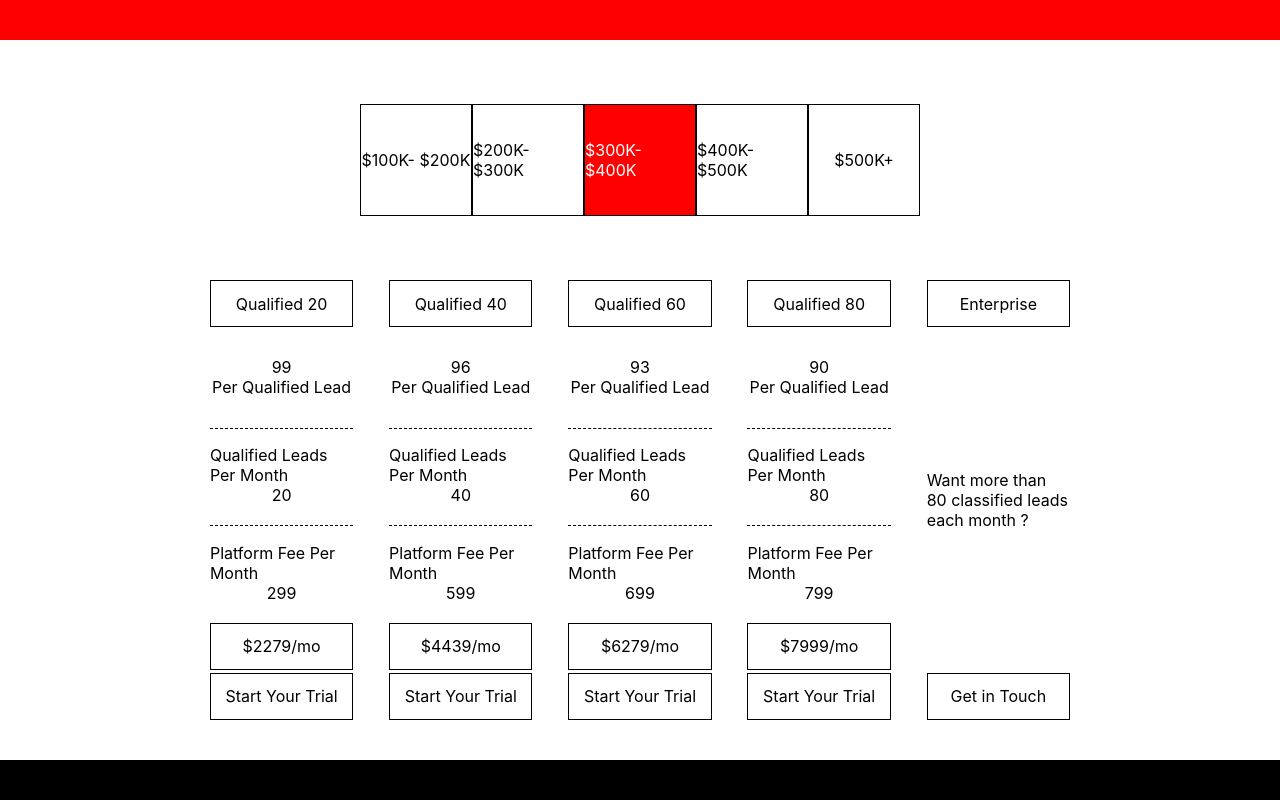
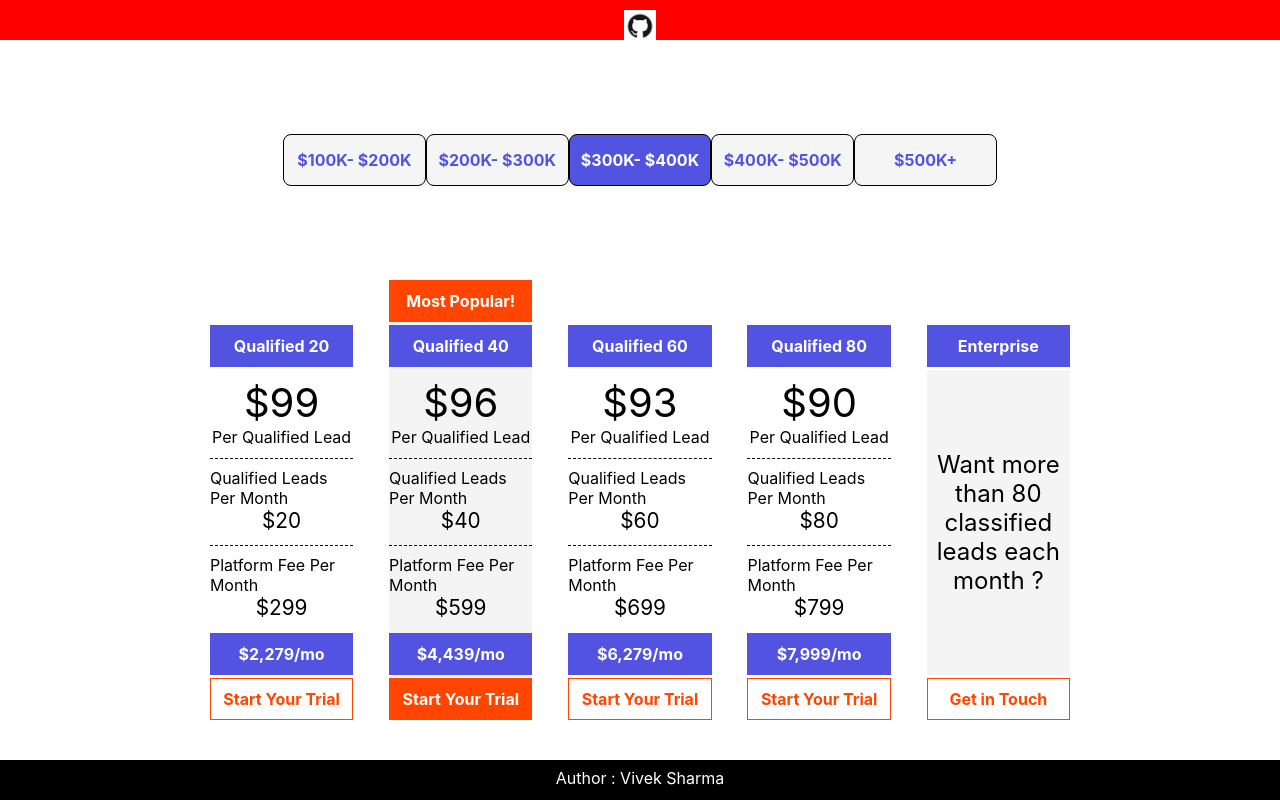
Before and after one commit to vsrandom/activity_round, a React (Create React App) app: page / in a window 1280 px wide. Built offline with nearby package versions, Linux system fonts and the light colour scheme.

Commit message:
Desktop Version Completed

```diff
--- a/src/App.js
+++ b/src/App.js
@@ -5,6 +5,7 @@ import Plan from './components/Plan/Plan'
 import Order from './components/Order/Order'
 import Modal from './components/Modal/Modal'
 import Aux from './components/Aux/Aux'
+import logo from './assets/GitHub-Mark.png'
 
 class App extends React.Component{
 
@@ -16,7 +17,7 @@ class App extends React.Component{
                 leads : 20,
                 per_qualified_lead : 69,
                 platform_fee : 299,
-                package_price : 1679,
+                package_price : '1,679',
                 value : "Start Your Trial"
             },
 
@@ -24,7 +25,7 @@ class App extends React.Component{
               leads : 40,
               per_qualified_lead : 67,
               platform_fee : 599,
-              package_price : 3279,
+              package_price : '3,279',
               value : "Start Your Trial"
             },
 
@@ -32,7 +33,7 @@ class App extends React.Component{
               leads : 60,
               per_qualified_lead : 65,
               platform_fee : 699,
-              package_price : 4599,
+              package_price : '4,599',
               value : "Start Your Trial"
             },
 
@@ -40,7 +41,7 @@ class App extends React.Component{
               leads : 80,
               per_qualified_lead : 63,
               platform_fee : 799,
-              package_price : 5839,
+              package_price : '5,839',
               value : "Start Your Trial"
             },
 
@@ -58,7 +59,7 @@ class App extends React.Component{
               leads : 20,
               per_qualified_lead : 79,
               platform_fee : 299,
-              package_price : 1879,
+              package_price : '1,879',
               value : "Start Your Trial"
           },
 
@@ -66,7 +67,7 @@ class App extends React.Component{
             leads : 40,
             per_qualified_lead : 77,
             platform_fee : 599,
-            package_price : 3679,
+            package_price : '3,679',
             value : "Start Your Trial"
           },
 
@@ -74,7 +75,7 @@ class App extends React.Component{
             leads : 60,
             per_qualified_lead : 74,
             platform_fee : 699,
-            package_price : 5139,
+            package_price : '5,139',
             value : "Start Your Trial"
           },
 
@@ -82,7 +83,7 @@ class App extends React.Component{
             leads : 80,
             per_qualified_lead : 72,
             platform_fee : 799,
-            package_price : 6559,
+            package_price : '6,559',
             value : "Start Your Trial"
           },
           enterprise : {
@@ -99,7 +100,7 @@ class App extends React.Component{
             leads : 20,
             per_qualified_lead : 99,
             platform_fee : 299,
-            package_price : 2279,
+            package_price : '2,279',
             value : "Start Your Trial"
         },
 
@@ -107,7 +108,7 @@ class App extends React.Component{
           leads : 40,
           per_qualified_lead : 96,
           platform_fee : 599,
-          package_price : 4439,
+          package_price : '4,439',
           value : "Start Your Trial"
         },
 
@@ -115,7 +116,7 @@ class App extends React.Component{
           leads : 60,
           per_qualified_lead : 93,
           platform_fee : 699,
-          package_price : 6279,
+          package_price : '6,279',
           value : "Start Your Trial"
         },
 
@@ -123,7 +124,7 @@ class App extends React.Component{
           leads : 80,
           per_qualified_lead : 90,
           platform_fee : 799,
-          package_price : 7999,
+          package_price : '7,999',
           value : "Start Your Trial"
         },
         enterprise : {
@@ -140,7 +141,7 @@ class App extends React.Component{
               leads : 20,
               per_qualified_lead : 109,
               platform_fee : 299,
-              package_price : 2479,
+              package_price : '2,479',
               value : "Start Your Trial"
           },
 
@@ -148,7 +149,7 @@ class App extends React.Component{
             leads : 40,
             per_qualified_lead : 106,
             platform_fee : 599,
-            package_price : 4839,
+            package_price : '4,839',
             value : "Start Your Trial"
           },
 
@@ -156,7 +157,7 @@ class App extends React.Component{
             leads : 60,
             per_qualified_lead : 102,
             platform_fee : 699,
-            package_price : 6819,
+            package_price : '6,819',
             value : "Start Your Trial"
           },
 
@@ -164,7 +165,7 @@ class App extends React.Component{
             leads : 80,
             per_qualified_lead : 99,
             platform_fee : 799,
-            package_price : 8719,
+            package_price : '8,719',
             value : "Start Your Trial"
           },
           enterprise : {
@@ -181,7 +182,7 @@ class App extends React.Component{
               leads : 20,
               per_qualified_lead : 129,
               platform_fee : 299,
-              package_price : 2879,
+              package_price : '2,879',
               value : "Start Your Trial"
           },
 
@@ -189,7 +190,7 @@ class App extends React.Component{
             leads : 40,
             per_qualified_lead : 125,
             platform_fee : 599,
-            package_price : 5599,
+            package_price : '5,599',
             value : "Start Your Trial"
           },
 
@@ -197,7 +198,7 @@ class App extends React.Component{
             leads : 60,
             per_qualified_lead : 121,
             platform_fee : 699,
-            package_price : 7959,
+            package_price : '7,959',
             value : "Start Your Trial"
           },
 
@@ -205,7 +206,7 @@ class App extends React.Component{
             leads : 80,
             per_qualified_lead : 117,
             platform_fee : 799,
-            package_price : 10159,
+            package_price : '10,159',
             value : "Start Your Trial"
           },
 
@@ -242,7 +243,7 @@ class App extends React.Component{
   render(){
 
     let housePrices = this.state.housePrices.map(val=>{
-      let c = [classes.homeValueContainerContent]
+      let c = [classes.homeValueItem]
       if(val == this.state.selectedPlan) c.push(classes.highLightedHome)
       return <div onClick = {()=>this.selectedHomePlan(val)} key = {val} className = {c.join(" ")}><HousePrice value = {val}/></div>
     })
@@ -262,7 +263,11 @@ class App extends React.Component{
         </Modal>
         </div>
         <div className = {classes.container}>
-          <div className = {classes.header}></div>
+          <div className = {classes.header}>
+            <div className ={classes.github}>
+                <a href = "https://www.github.com/vsrandom" ><img src = {logo}/> </a>
+            </div>
+          </div>
 
           <div className = {classes.homeValueContainer}>
               {housePrices}
@@ -272,7 +277,7 @@ class App extends React.Component{
             {selectedPlanList}
           </div>
 
-          <div className = {classes.footer}></div>
+          <div className = {classes.footer}>Author : Vivek Sharma</div>
         </div>
       </Aux>
     )
--- a/src/App.module.css
+++ b/src/App.module.css
@@ -10,6 +10,9 @@
 
 .footer{
     background : black;
+    color : white;
+    text-align: center;
+    padding : 8px;
 }
 
 .homeValueContainer{
@@ -18,18 +21,23 @@
     align-items: center;
 }
 
-.homeValueContainerContent{
+.homeValueItem{
     display : flex;
     align-items: center;
     justify-content: center;
     border : 1px solid black;
-    height: 110px;
+    height: 50px;
     width: 110px;
     cursor : pointer;
+    border-radius : 8px;
+    font-weight: bold;
+    background: whitesmoke;
+    color : #5353e2;
+    width : 11%;
 }
 
 .highLightedHome{
-    background : red;
+    background : #5353e2;
     color : white;
 }
 
@@ -39,3 +47,20 @@
     justify-content: space-around;
     margin : 0 auto;
 }
+.github{
+    text-align: center;
+}
+
+.github a{
+    text-decoration  : none;
+    color : #d4d4dc;
+  }
+
+  .github a:hover{
+    color : rgb(226, 43, 74);
+  }
+
+  .github img{
+    height : 2rem;
+    margin : 10px;
+  }
--- a/src/components/Backdrop/Backdrop.module.css
+++ b/src/components/Backdrop/Backdrop.module.css
@@ -5,5 +5,5 @@
     left : 0;
     top : 0;
     z-index : 150;
-    background-color: rgb(0,0,0,0.3);
+    background-color: rgb(0,0,0,0.6);
 }
--- a/src/components/Order/Order.js
+++ b/src/components/Order/Order.js
@@ -94,30 +94,30 @@ class Order extends React.Component{
         if(this.props.planLeads) selectedPlan = "Qualified " + this.props.planLeads
         return (
             <div className = {classes.container}>
-                <div style = {{'textAlign' :'center','color' : '#1400c6', 'font-weight': 'bold'}}>
+                <div style = {{'textAlign' :'center'}} className = {classes.text} >
                     Get Started With Squad Voice
                 </div>
                 <div className = {classes.planSelected}>
-                    <div style = {{'color' : '#1400c6'}}>Plan Selected : </div>
+                    <div className = {classes.text}>Plan Selected : </div>
                     <div style = {{'margin-left' : '15px'}}>{selectedPlan}</div>
                 </div>
                 <div>
-                    <div style = {{'color' : '#1400c6'}}>Name</div>
-                    <div><input style={{width: "100%"}} type = "text" value = {this.state.name}
+                    <div className = {classes.text}>Name</div>
+                    <div><input className = {classes.inputs} type = "text" value = {this.state.name}
                         onChange = {this.nameChangeHandler} />
                     </div>
                 </div>
                 <div className = {classes.emPhone}>
                     <div style={{width: "45%"}}>
-                        <div style = {{'color' : '#1400c6'}}>E-mail Address</div>
-                        <div><input style={{'width' : "100%"}} type = "text" value = {this.state.email}
+                        <div className = {classes.text}>E-mail Address</div>
+                        <div><input className = {classes.inputs} type = "text" value = {this.state.email}
                             onChange = {this.emailChangeHandler} />
                         </div>
                     </div>
 
                     <div style={{width: "45%"}}>
-                        <div style = {{'color' : '#1400c6'}}>Phone No.</div>
-                        <div><input style={{'width': "100%"}} type = "text" value = {this.state.phone}
+                        <div className = {classes.text}>Phone No.</div>
+                        <div><input className = {classes.inputs} type = "text" value = {this.state.phone}
                             onChange = {this.phoneChangeHandler} />
                         </div>
                     </div>
@@ -125,15 +125,15 @@ class Order extends React.Component{
 
                 <div className = {classes.leads}>
                     <div style={{width: "45%"}}>
-                        <div style = {{'color' : '#1400c6'}}>No of Leads you generate in a month</div>
-                        <div><input style={{width: "100%"}} type = "number" min="0" max="100"
+                        <div className = {classes.text}>No of Leads you generate in a month</div>
+                        <div><input className = {classes.inputs} type = "number" min="0" max="100"
                             onChange = {this.leadsChangeHandler} placeholder = "-"/>
                         </div>
                     </div>
 
                     <div style={{width: "45%"}}>
-                        <div style = {{'color' : '#1400c6'}}>Total Leads in your CRM</div>
-                        <div><input style={{width: "100%"}} placeholder = "-" type = "number" min="0"
+                        <div className = {classes.text}>Total Leads in your CRM</div>
+                        <div><input className = {classes.inputs} placeholder = "-" type = "number" min="0"
                         max="100" value = {this.state.totalLeads}
                             onChange = {this.totalLeadsHandler} />
                         </div>
@@ -142,9 +142,9 @@ class Order extends React.Component{
 
                 <div className = {classes.crmAgents}>
                     <div style={{width: "45%"}}>
-                        <div style = {{'color' : '#1400c6'}}>Which CRM do you use ?</div>
+                        <div className = {classes.text}>Which CRM do you use ?</div>
                         <div>
-                            <select style={{width: "100%"}} value = {this.state.crmValue} onChange = {this.crmHandler} >
+                            <select className = {classes.inputs} value = {this.state.crmValue} onChange = {this.crmHandler} >
                                 <option>CRM-A</option>
                                 <option>CRM-B</option>
                                 <option>CRM-C</option>
@@ -153,15 +153,15 @@ class Order extends React.Component{
                     </div>
 
                     <div style={{width: "45%"}}>
-                        <div style = {{'color' : '#1400c6'}}>No of Agents </div>
-                        <div><input style={{width: "100%"}} placeholder = "-" type = "number" min="0" max="100" value = {this.state.noAgents}
+                        <div className = {classes.text}>No of Agents </div>
+                        <div><input className = {classes.inputs} placeholder = "-" type = "number" min="0" max="100" value = {this.state.noAgents}
                             onChange = {this.noAgentsChangeHandler} />
                         </div>
                     </div>
                 </div>
 
                 <div>
-                    <div style = {{'color' : '#1400c6'}}>
+                    <div className = {classes.text}>
                         What are your biggest lead Sources ?
                     </div>
                     <div className = {classes.sources}>
@@ -188,7 +188,7 @@ class Order extends React.Component{
                 </div>
 
                 <div>
-                    <div style = {{'color' : '#1400c6'}}>
+                    <div className = {classes.text}>
                         How did you hear about us ?
                     </div>
                     <div className = {classes.sources}>
--- a/src/components/Order/Order.module.css
+++ b/src/components/Order/Order.module.css
@@ -1,6 +1,6 @@
 .container {
     display : grid;
-    grid-gap : 10px;
+    grid-gap : 15px;
     padding : 10px;
 }
 
@@ -15,13 +15,13 @@
 .emPhone{
     display: flex;
     justify-content: space-between;
-    align-items: center;
+    align-items: flex-end;
 }
 
 .leads{
     display: flex;
     justify-content: space-between;
-    align-items: center;
+    align-items: flex-end;
 }
 
 .crmAgents{
@@ -43,4 +43,16 @@
     color : white;
     height: 2rem;
     width: 4rem;
+    border-radius: 5px;
 }
+
+.inputs{
+    width : 100%;
+    height : 1.5rem;
+}
+
+.text{
+    color : #5353e2;
+    font-weight: bold;
+    margin : 3px;
+}
--- a/src/components/Plan/Plan.js
+++ b/src/components/Plan/Plan.js
@@ -1,11 +1,15 @@
 import React from "react"
 import classes from "./Plan.module.css"
+import Aux from '../Aux/Aux'
 
 const plan = (props)=>{
     if(props.leads == null)
     {
         return (
             <div className = {classes.container}>
+                <div className = {classes.popular} style = {{background : props.leads == 40 ? 'orangered' : 'white'}}>
+                    <div>Most Popular!</div>
+                </div>
                 <div className = {classes.leads}>
                     <div>Enterprise </div>
                 </div>
@@ -22,34 +26,39 @@ const plan = (props)=>{
     }
     else{
         return (
-            <div className = {classes.container}>
+            <Aux>
+            <div className = {classes.container} style = {{background : props.leads == 40 ? 'rgb(245, 244, 244)' : 'white'}}>
+                <div className = {classes.popular} style = {{background : props.leads == 40 ? 'orangered' : 'white'}}>
+                    <div>Most Popular!</div>
+                </div>
                 <div className = {classes.leads}>
                     <div>Qualified {props.leads} </div>
                 </div>
 
                 <div className = {classes.per_qualified_lead}>
-                    <div>{props.per_qualified_lead}</div>
+                    <div style = {{'font-size': '2.5rem'}}>${props.per_qualified_lead}</div>
                     <div> Per Qualified Lead</div>
                 </div>
 
 
                 <div className = {classes.qualified_leads}>
                     <div>Qualified Leads Per Month</div>
-                    <div> {props.leads} </div>
+                    <div style = {{'font-size': '1.3rem'}}> ${props.leads} </div>
                 </div>
 
                 <div className = {classes.platform_fee}>
                     <div>Platform Fee Per Month</div>
-                    <div> {props.platform_fee}</div>
+                    <div style = {{'font-size': '1.3rem'}}> ${props.platform_fee}</div>
                 </div>
 
                 <div className = {classes.package_price}>
                     <div> ${props.package_price}/mo </div>
                 </div>
-                <div onClick = {props.clicked} className = {classes.start}>
+                <div onClick = {props.clicked} style = {{'cursor' : 'pointer'}} className = {props.leads == 40 ? classes.popular : classes.start}>
                     <div>{props.value}</div>
                 </div>
             </div>
+            </Aux>
         )
     }
 }
--- a/src/components/Plan/Plan.module.css
+++ b/src/components/Plan/Plan.module.css
@@ -2,14 +2,17 @@
     display: grid;
     grid-gap : 3px;
     width : 16%;
-    grid-auto-rows : 1fr 2fr 2fr 2fr 1fr 1fr;
+    grid-auto-rows : 1fr 1fr 2fr 2fr 2fr 1fr 1fr;
 }
 
 .leads{
     display: flex;
     justify-content: center;
     align-items: center;
-    border : 1px solid black;
+    /* border : 1px solid black; */
+    background: #5353e2;
+    font-weight: bold;
+    color : white;
 }
 
 .per_qualified_lead{
@@ -39,7 +42,10 @@
     display: flex;
     justify-content: center;
     align-items: center;
-    border : 1px solid black;
+    /* border : 1px solid black; */
+    background: #5353e2;
+    font-weight: bold;
+    color : white;
 }
 
 .start{
@@ -47,7 +53,9 @@
     justify-content: center;
     align-items: center;
     cursor : pointer;
-    border : 1px solid black;
+    border : 1px solid orangered;
+    color : orangered;
+    font-weight: bold;
 }
 
 .message{
@@ -56,4 +64,17 @@
     display: flex;
     justify-content: center;
     align-items: center;
+    font-size: 1.5rem;
+    text-align: center;
+    padding : 8px;
+    background: rgb(245, 244, 244);
 }
+
+.popular{
+    background: orangered;
+    color : white;
+    display: flex;
+    justify-content: center;
+    align-items: center;
+    font-weight: bold;
+}
```
Also changed, not shown: src/assets/GitHub-Mark.png (added), src/components/HousePrice/HousePrice.module.css (deleted).
